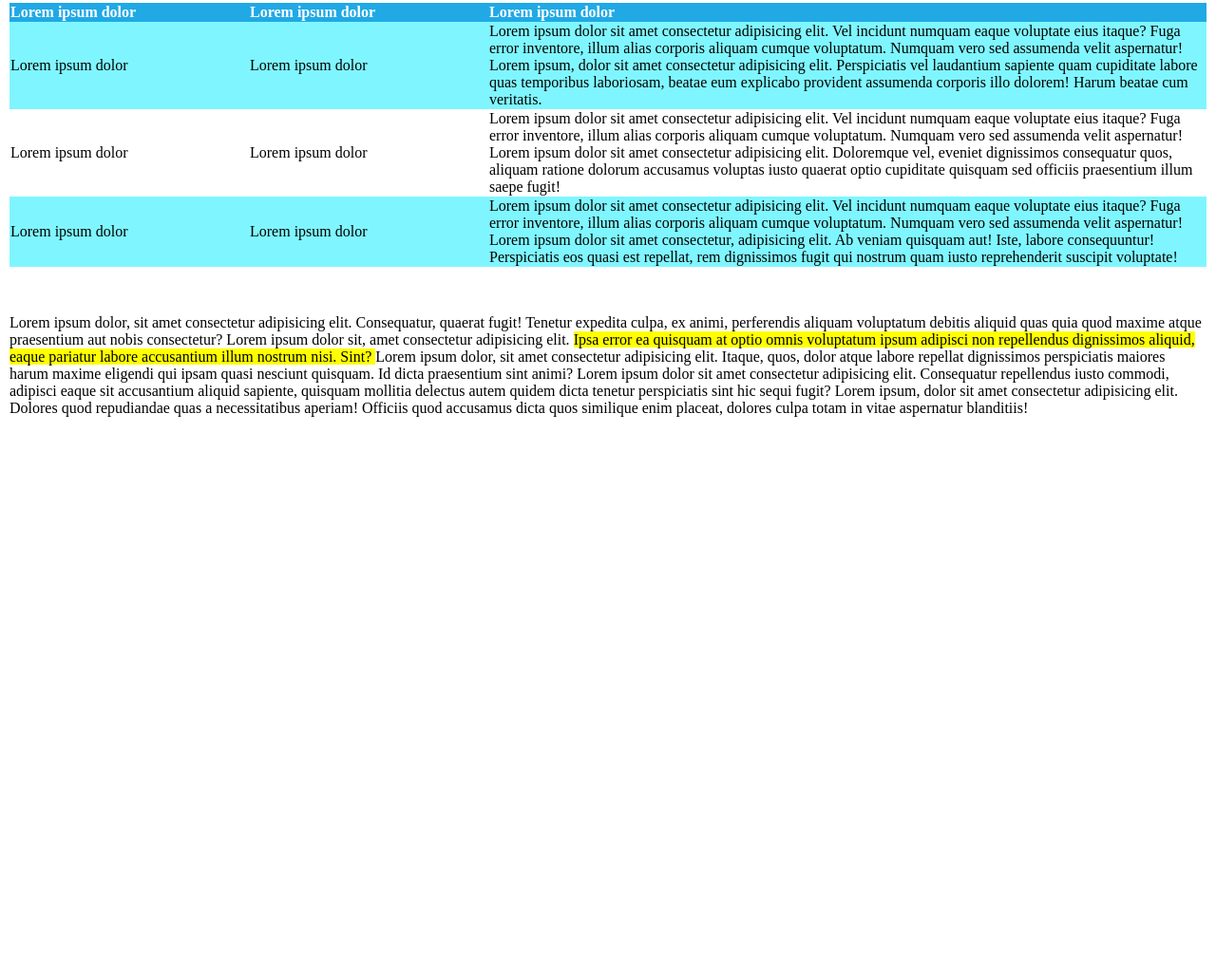
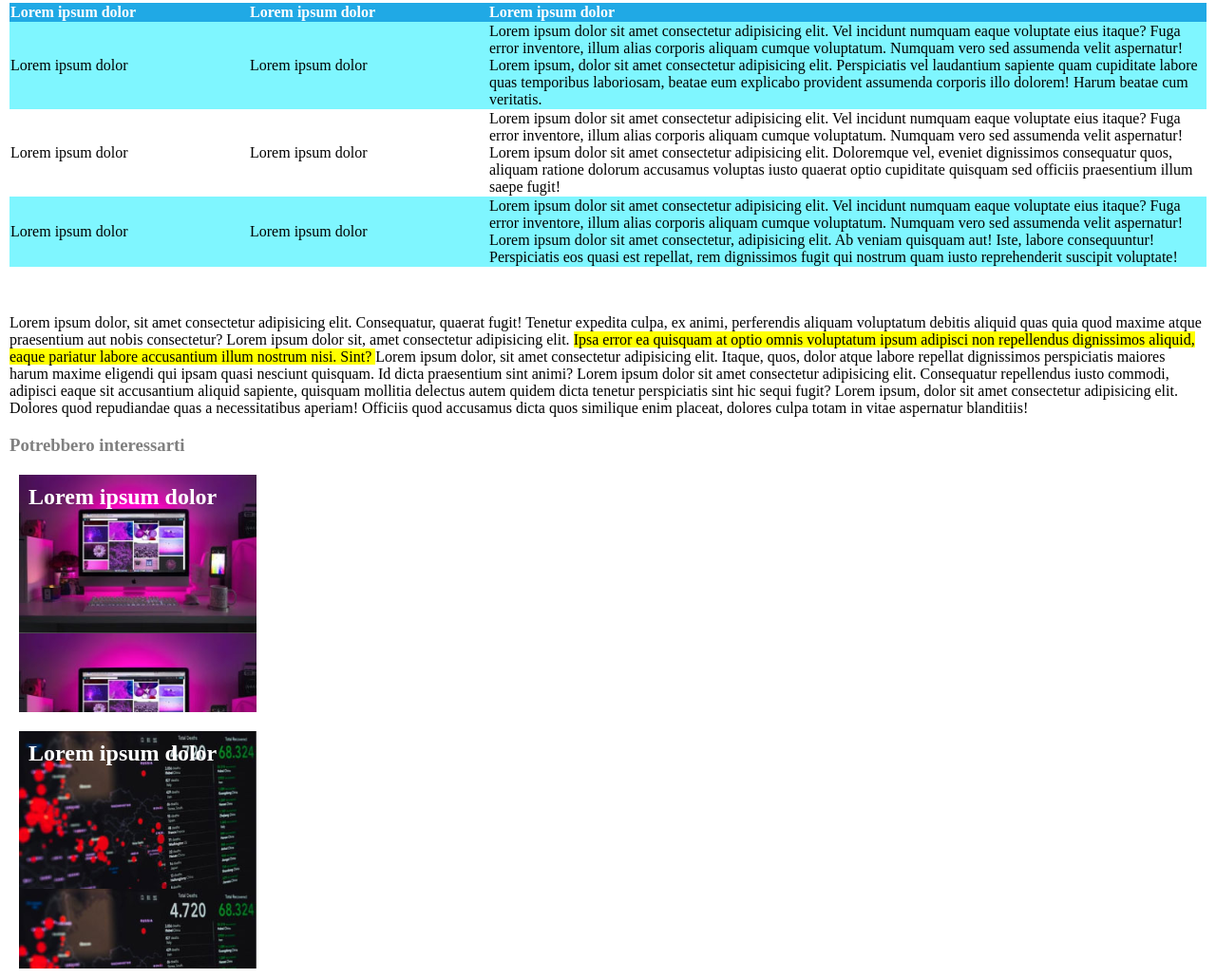
Before and after one commit to MarcoRinaldi98/html-css-booleaner, a plain HTML site: page index.html in a window 1280 px wide. Shown: the part 1177-2207 px from the top of the page at 95% size. Before the commit the page ends 1632 px from the top, so only its background shows below. Drawn offline with Linux system fonts and the light colour scheme.

Commit message:
Progetto Finito

```diff
--- a/css/style.css
+++ b/css/style.css
@@ -66,3 +66,22 @@ thead {
     width: 20%;
 }
 /* FOOTER */
+h3 {
+    color: gray;
+}
+.box {
+    height: 250px;
+    width: 250px;
+    margin: 10px;
+    background-size: contain;
+    color: white;
+}
+.uno {
+    background-image: url(../img/monitor.jpg)
+}
+.due{
+    background-image: url(../img/graph.jpg);
+}
+h2 {
+    padding: 10px 0 0 10px;
+}
--- a/index.html
+++ b/index.html
@@ -78,6 +78,14 @@
         </main>
 
         <footer>
+            <!-- Parte finale -->
+            <h3>Potrebbero interessarti</h3>
+            <div class="box uno">
+                <h2>Lorem ipsum dolor</h2>
+            </div>
+            <div class="box due">
+                <h2>Lorem ipsum dolor</h2>
+            </div>
         </footer>
     </div>
 </body>
```
